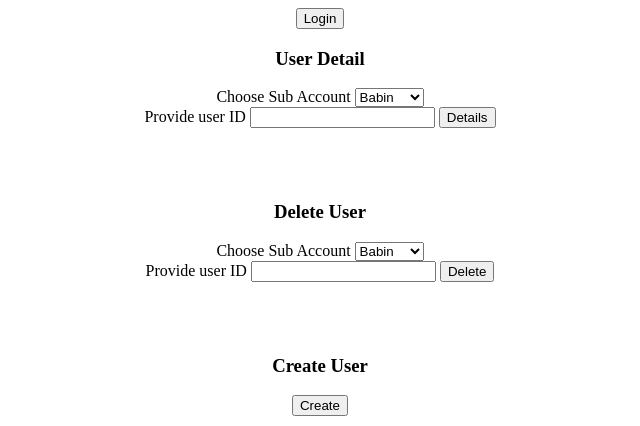
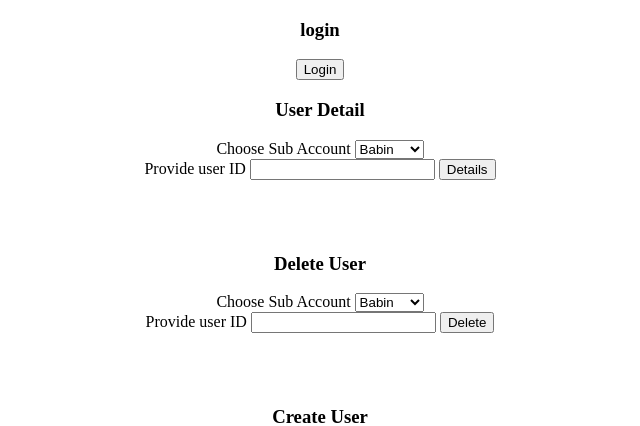
Before and after one commit to madanshah/zoomS3API, a Flask app: page / in a window 1280 px wide. Shown: the top 426 px of the page, without its empty margins (320-960 px from the left). Run offline with Flask 2, Linux system fonts and the light colour scheme; parts of the project's set-up code (start-up, migrations or seed data) failed here and were passed over; some libraries are stand-ins or nearby versions.

Commit message:
added login header

```diff
--- a/templates/dash101.html
+++ b/templates/dash101.html
@@ -7,6 +7,7 @@
         <div id="userdetail" align="center">
             <form role="form" action="{{ url_for('login') }}" method="post">
                 <div class="form-group">
+                    <h3>login</h3>
                     <div class="form-group">
                         <input type="submit" value="Login">
                     </div>
```
